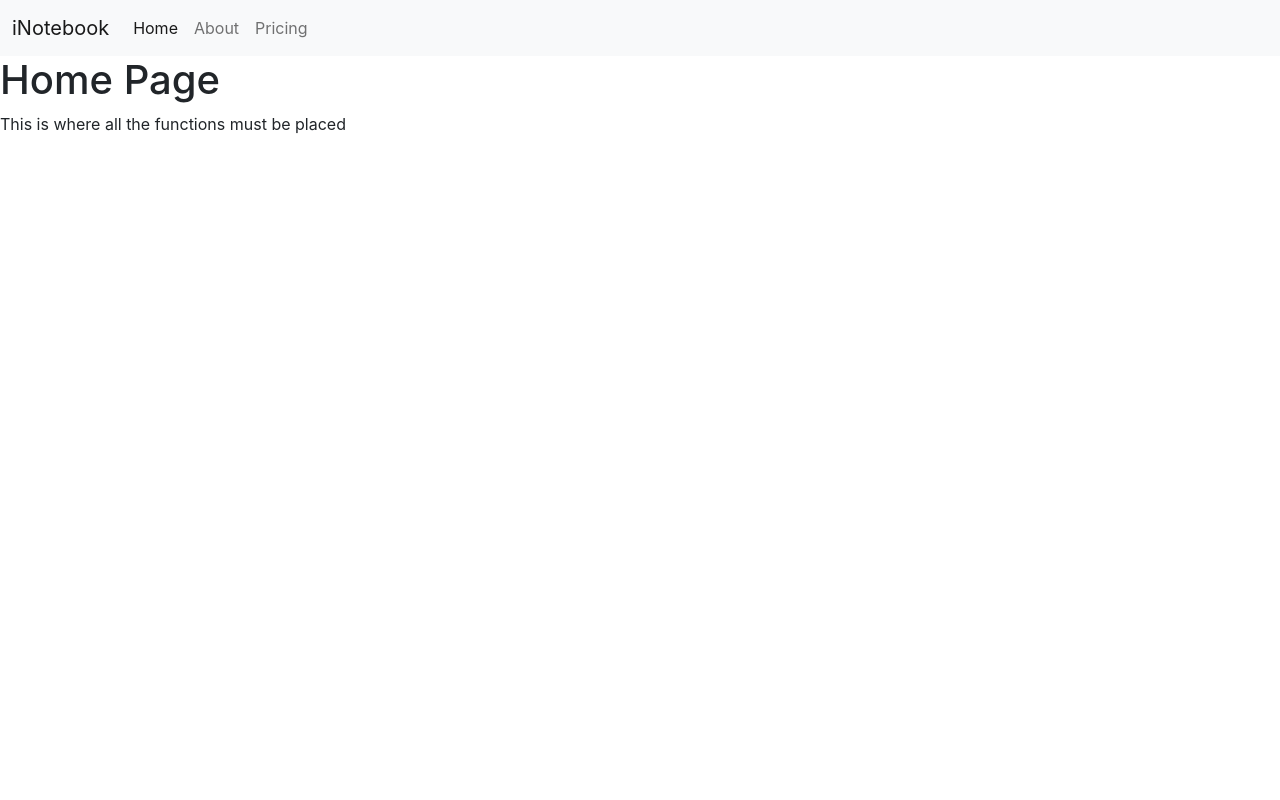
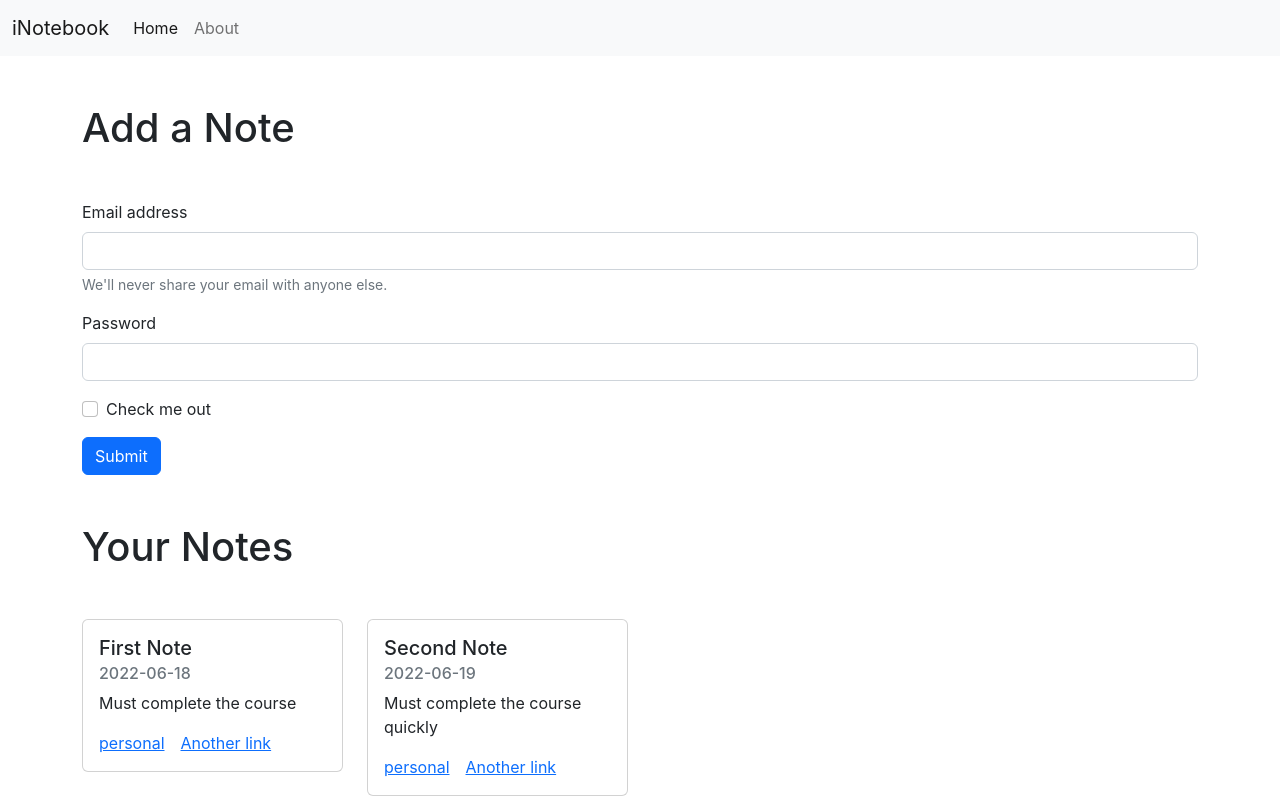
Before and after one commit to Kooshal71/iNotebook, a React (Create React App) app: page / in a window 1280 px wide. Built offline with nearby package versions, Linux system fonts and the light colour scheme.

Commit message:
noteItem complete

```diff
--- a/src/App.js
+++ b/src/App.js
@@ -10,10 +10,12 @@ function App() {
     <NoteState>
       <BrowserRouter>
         <Navbar />
-        <Routes>
-          <Route exact path="/" element={<Home />}></Route>
-          <Route exact path="/about" element={<About />}></Route>
-        </Routes>
+        <div className="container">
+          <Routes>
+            <Route exact path="/" element={<Home />}></Route>
+            <Route exact path="/about" element={<About />}></Route>
+          </Routes>
+        </div>
       </BrowserRouter>
     </NoteState>
   );
--- a/src/components/About.jsx
+++ b/src/components/About.jsx
@@ -1,20 +1,12 @@
-import React, { useContext, useEffect } from "react";
-import noteContext from "../context/notes/NoteContext";
+import React from "react";
 
 export default function About() {
-  const a = useContext(noteContext);
-  useEffect(() => {
-    a.update();
-  });
-
   return (
     <div>
       <h1>About Page</h1>
       <p>
         This is the about page and the functionalities as well as the details of
-        the project
-        <br />
-        Developed by - {a.state.name} from class {a.state.class}
+        the project.
       </p>
     </div>
   );
--- a/src/components/Home.jsx
+++ b/src/components/Home.jsx
@@ -1,10 +1,50 @@
-import React from "react";
+import React, { useContext } from "react";
+import Notes from "./Notes";
 
 export default function Home() {
   return (
     <div>
-      <h1>Home Page</h1>
-      <p>This is where all the functions must be placed</p>
+      <h1 className="my-5">Add a Note</h1>
+      <form>
+        <div className="mb-3">
+          <label htmlFor="exampleInputEmail1" className="form-label">
+            Email address
+          </label>
+          <input
+            type="email"
+            className="form-control"
+            id="exampleInputEmail1"
+            aria-describedby="emailHelp"
+          />
+          <div id="emailHelp" className="form-text">
+            We'll never share your email with anyone else.
+          </div>
+        </div>
+        <div className="mb-3">
+          <label htmlFor="exampleInputPassword1" className="form-label">
+            Password
+          </label>
+          <input
+            type="password"
+            className="form-control"
+            id="exampleInputPassword1"
+          />
+        </div>
+        <div className="mb-3 form-check">
+          <input
+            type="checkbox"
+            className="form-check-input"
+            id="exampleCheck1"
+          />
+          <label className="form-check-label" htmlFor="exampleCheck1">
+            Check me out
+          </label>
+        </div>
+        <button type="submit" className="btn btn-primary">
+          Submit
+        </button>
+      </form>
+      <Notes />
     </div>
   );
 }
--- a/src/components/Navbar.jsx
+++ b/src/components/Navbar.jsx
@@ -1,7 +1,12 @@
-import React from "react";
-import { Link } from "react-router-dom";
+import React, { useEffect } from "react";
+import { Link, useLocation } from "react-router-dom";
 
 const Navbar = () => {
+  let location = useLocation();
+  useEffect(() => {
+    console.log(location);
+  }, [location]);
+
   return (
     <nav className="navbar navbar-expand-lg bg-light">
       <div className="container-fluid">
@@ -21,19 +26,25 @@ const Navbar = () => {
         </button>
         <div className="collapse navbar-collapse" id="navbarNav">
           <ul className="navbar-nav">
-            <li className="nav-item">
-              <Link className="nav-link active" aria-current="page" to="/">
+            <li className="nav-item enabled">
+              <Link
+                className={`nav-link ${
+                  location.pathname === "/" ? "active" : ""
+                }`}
+                aria-current="page"
+                to="/"
+              >
                 Home
               </Link>
             </li>
             <li className="nav-item">
-              <Link className="nav-link" to="/about">
+              <Link
+                className={`nav-link ${
+                  location.pathname === "/about" ? "active" : ""
+                }`}
+                to="/about"
+              >
                 About
-              </Link>
-            </li>
-            <li className="nav-item">
-              <Link className="nav-link" to="/">
-                Pricing
               </Link>
             </li>
           </ul>
--- /dev/null
+++ b/src/components/NoteItem.jsx
@@ -0,0 +1,24 @@
+import React from "react";
+
+export default function NoteItem(props) {
+  const { note } = props;
+  return (
+    <div className="col-md-3">
+      <div className="card">
+        <div className="card-body">
+          <h5 className="card-title">{note.title}</h5>
+          <h6 className="card-subtitle mb-2 text-muted">
+            {note.date.slice(0, 10)}
+          </h6>
+          <p className="card-text">{note.description}</p>
+          <a href="/" className="card-link">
+            {note.tag}
+          </a>
+          <a href="/" className="card-link">
+            Another link
+          </a>
+        </div>
+      </div>
+    </div>
+  );
+}
--- /dev/null
+++ b/src/components/Notes.jsx
@@ -0,0 +1,18 @@
+import React, { useContext } from "react";
+import NoteContext from "../context/notes/NoteContext";
+import NoteItem from "./NoteItem";
+
+export default function Notes() {
+  const context = useContext(NoteContext);
+  const { notes, setNotes } = context;
+  return (
+    <>
+      <h1 className="my-5">Your Notes</h1>
+      <div className="row">
+        {notes.map((note) => {
+          return <NoteItem note={note} />;
+        })}
+      </div>
+    </>
+  );
+}
--- a/src/context/notes/NoteState.jsx
+++ b/src/context/notes/NoteState.jsx
@@ -2,23 +2,32 @@ import React, { useState } from "react";
 import NoteContext from "./NoteContext";
 
 const NoteState = (props) => {
-  const s1 = {
-    name: "Kushal",
-    class: "5D",
-  };
+  const notes = [
+    {
+      _id: "62adc5981d5323278eeeb0f6",
+      user: "62adb706538914304e130fee",
+      title: "First Note",
+      description: "Must complete the course",
+      tag: "personal",
+      date: "2022-06-18T12:31:20.716Z",
+      __v: 0,
+    },
+    {
+      _id: "62aec32273329a0e42f0a4ac",
+      user: "62adb706538914304e130fee",
+      title: "Second Note",
+      description: "Must complete the course quickly",
+      tag: "personal",
+      date: "2022-06-19T06:33:06.118Z",
+      __v: 0,
+    },
+  ];
 
-  const [state, setState] = useState(s1);
-  const update = () => {
-    setTimeout(() => {
-      setState({
-        name: "Wheels",
-        class: "OP",
-      });
-    }, 1000);
-  };
+  const [Notes, setNotes] = useState([]);
+
   return (
     // <NoteContext.provider value={state}>{props.children}</NoteContext.provider>
-    <NoteContext.Provider value={{ state, update }}>
+    <NoteContext.Provider value={{ notes, setNotes }}>
       {props.children}
     </NoteContext.Provider>
   );
```
